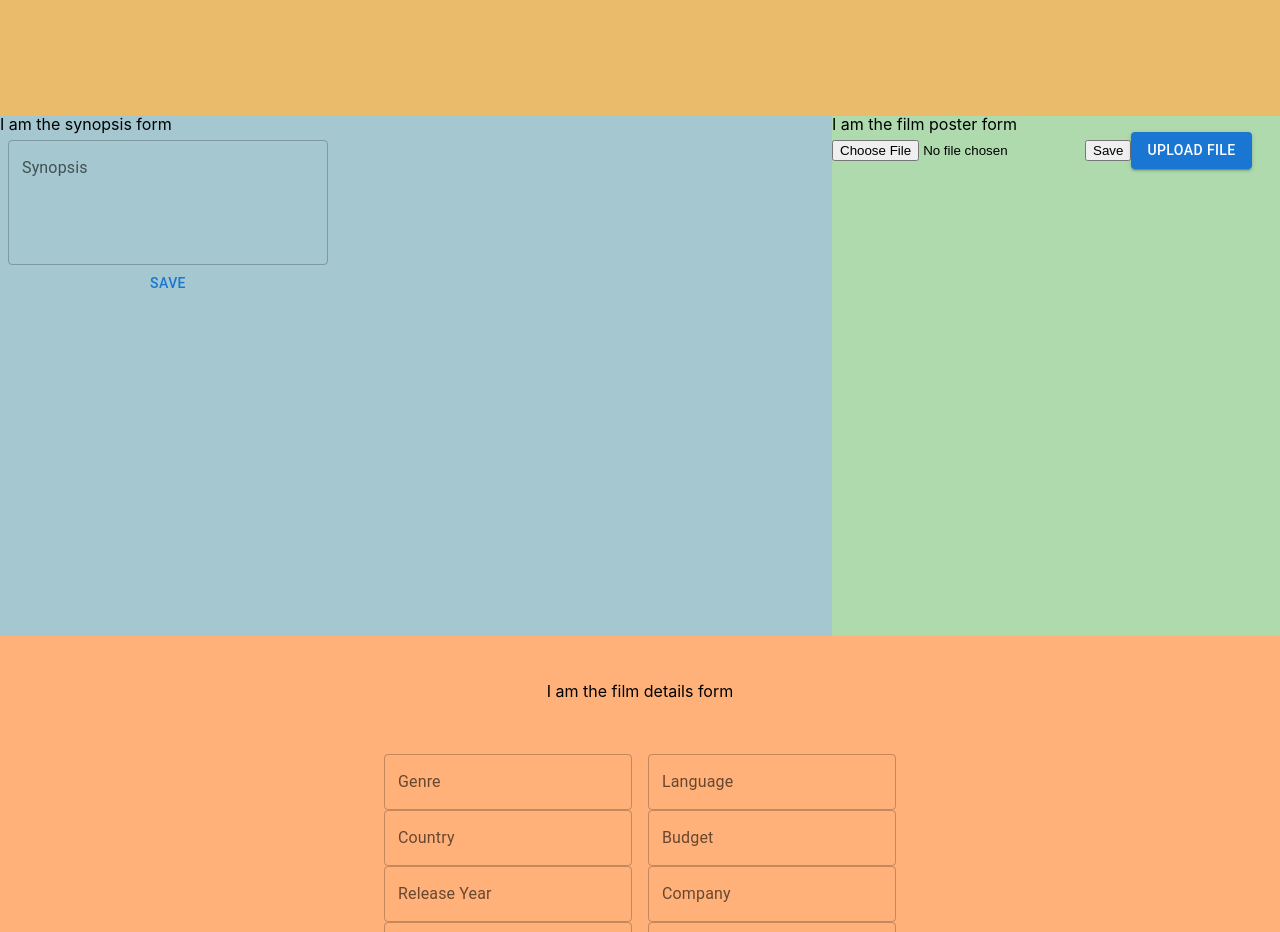
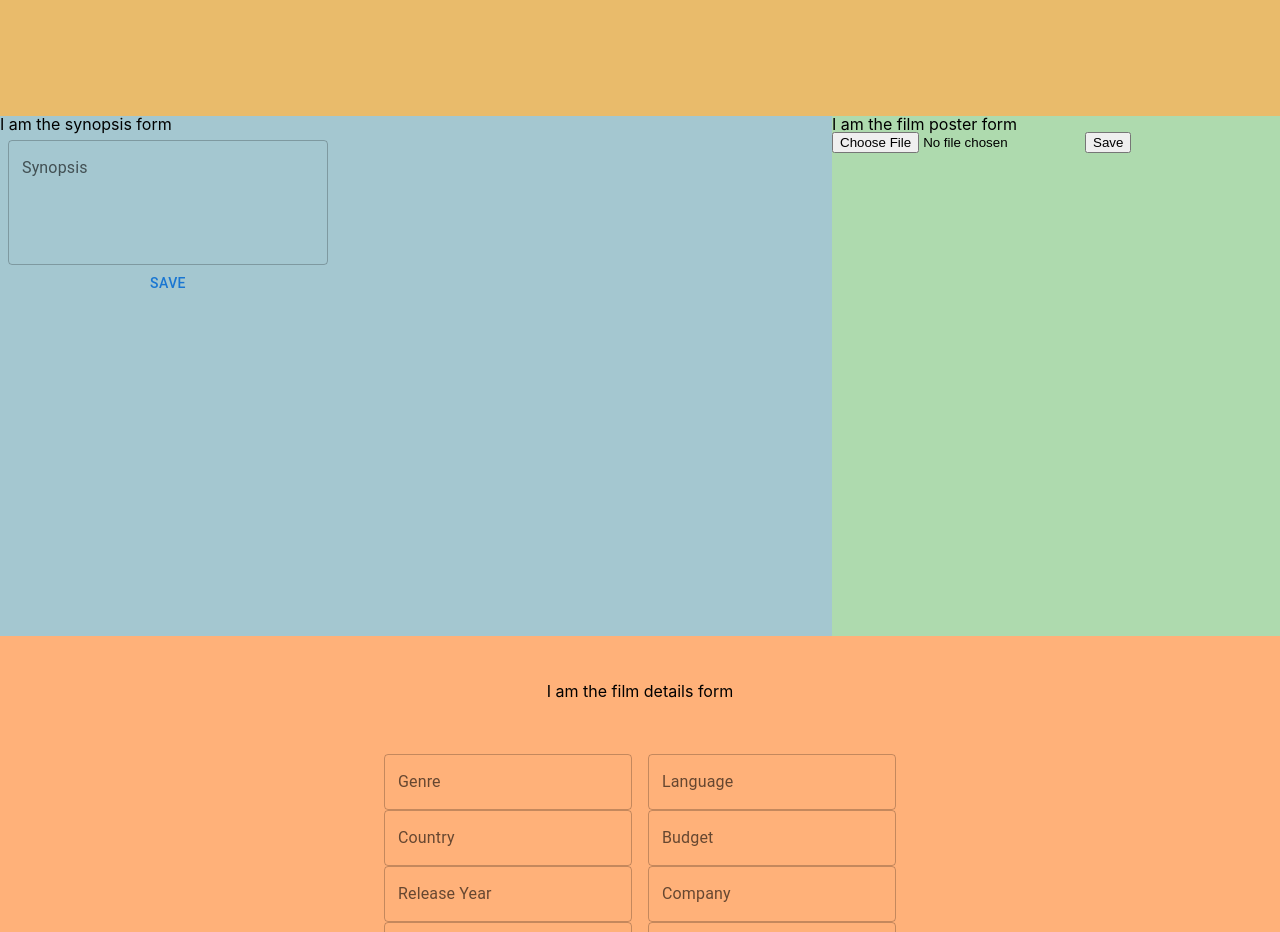
Before and after one commit to ninabrissey/your-epk, a React (Create React App) app: page /edit/1 in a window 1280 px wide. Shown: the part 1020-1952 px from the top of the page. Built offline with nearby package versions, Linux system fonts and the light colour scheme; no server answers.

Commit message:
Remove buggy styled component

```diff
--- a/src/components/FilmPoster/FilmPosterForm.tsx
+++ b/src/components/FilmPoster/FilmPosterForm.tsx
@@ -38,36 +38,18 @@ const FilmPosterDisplay = ({ addFilmInfo, filmEPK, setPoster }: any) => {
   return (
     <form>
       <p>I am the film poster form</p>
-      {/* <FormControl sx={{ m: 1, minWidth: 340 }}>
-        <TextField
-          id='outlined-multiline-flexible'
-          className='test-input'
-          aria-label='Img URL'
-          // label='Img URL'
-          type='file'
-          name='filmPoster'
-
-
-        />
-        <Button
-          id='posterBtn'
-          variant='text'
-          onClick={(event) => { handleSubmit(event) }}
-        >save
-        </Button>
-      </FormControl> */}
       <input id='test-input' type="file" accept="image/*" />
       <button onClick={(event) => { handleSubmit(event) }}>Save</button>
-      <Button
+      {/* <Button
         variant="contained"
         component="label"
       >
         Upload File
         <input
           type="file"
-          hidden
+          // hidden
         />
-      </Button>
+      </Button> */}
     </form>
   )
 }
```
